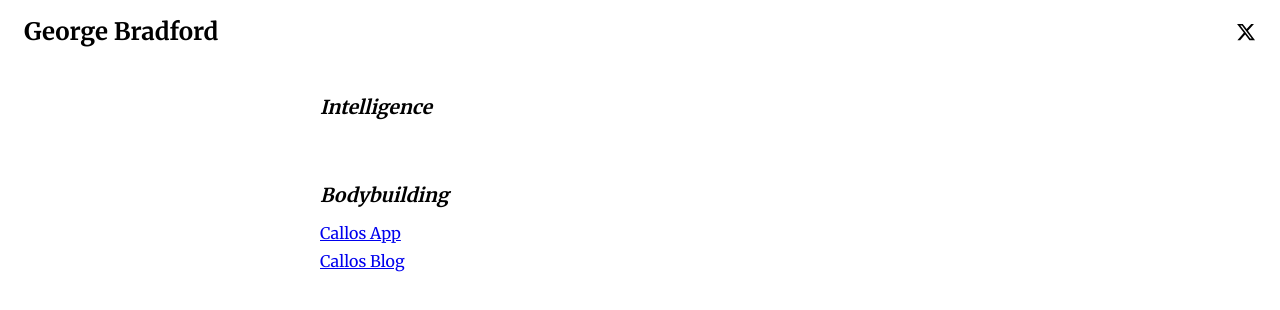
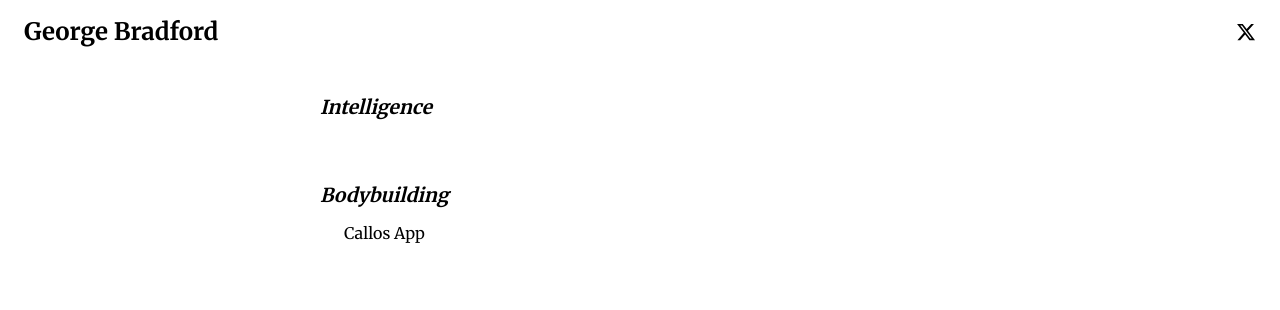
Before and after one commit to georgebradford0/georgebradford0.github.com, a React (Vite) app: page / in a window 1280 px wide. Shown: the top 310 px of the page. Built offline with nearby package versions, Linux system fonts and the light colour scheme.

Commit message:
Remove blog for now

```diff
--- a/src/Home.tsx
+++ b/src/Home.tsx
@@ -12,11 +12,8 @@ function Home() {
       <section className="article-section">
         <h2>Bodybuilding</h2>
         <nav className="article-links">
-          <Link to="https://callos.io/download">
+          <Link to="https://callos.io/download" className="article-link">
             Callos App
-          </Link>
-          <Link to="https://callos.io/blog">
-            Callos Blog
           </Link>
         </nav>
       </section>
```
